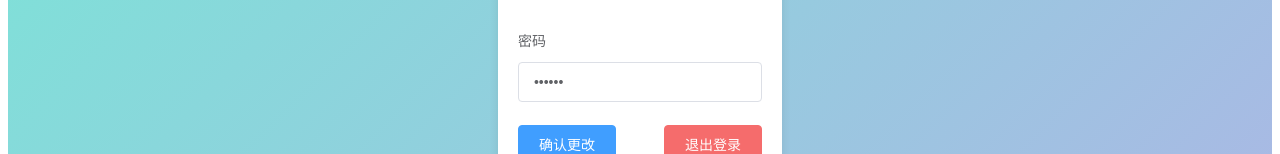
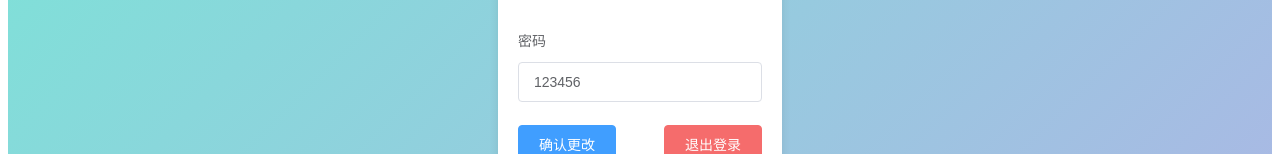
Before and after one commit to chenlinen/Lost-and-found, a Vue app in the folder Front End Code/ui/: page /#/personalhome in a window 1280 px wide. Shown: the part 490-644 px from the top of the page. Built offline with nearby package versions, Linux system fonts and the light colour scheme.

Commit message:
Update PersonalHomeView.vue

```diff
--- a/Front End Code/ui/src/views/PersonalHomeView.vue
+++ b/Front End Code/ui/src/views/PersonalHomeView.vue
@@ -38,7 +38,7 @@
         </el-form-item>
         <el-form-item label="密码">
           <el-input
-            type="password"
+            type="text"
             v-model="newPassword"
             @input="isPasswordChanged = true"
             placeholder="请输入新密码"
```
